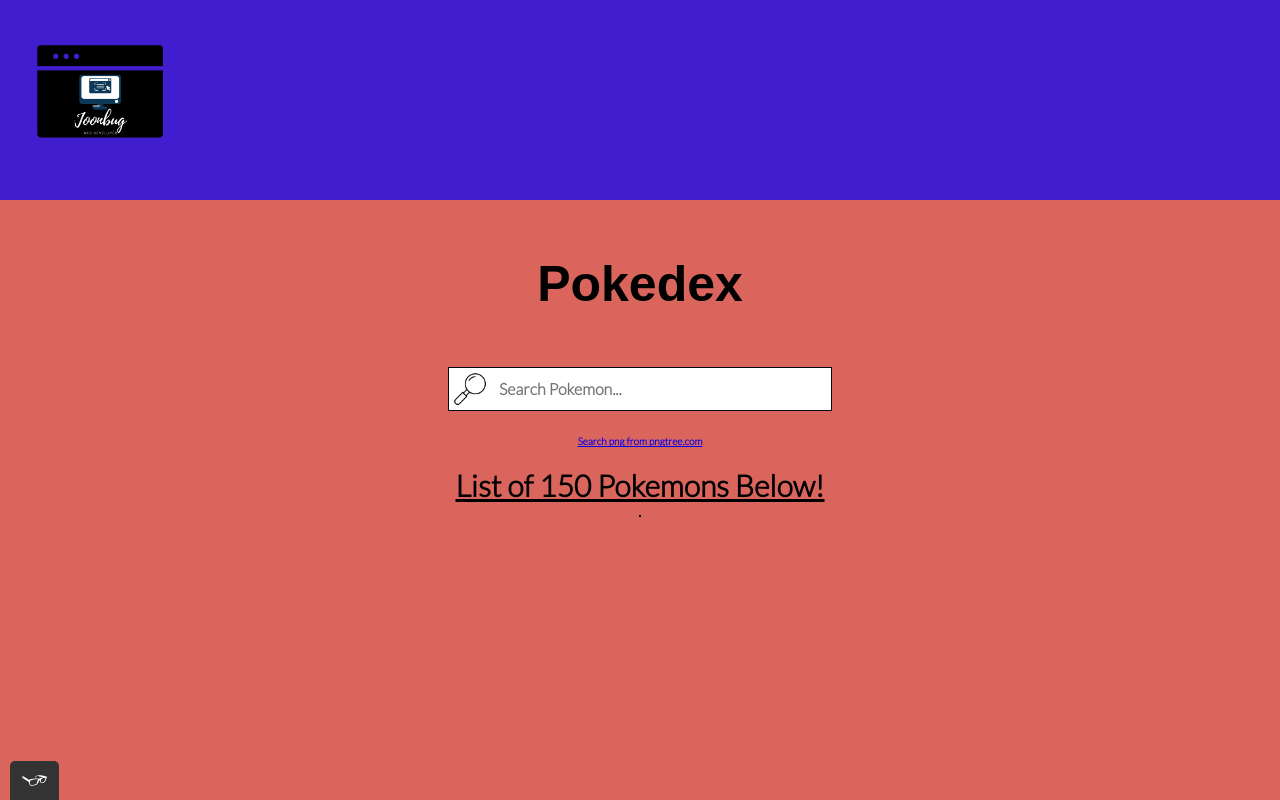
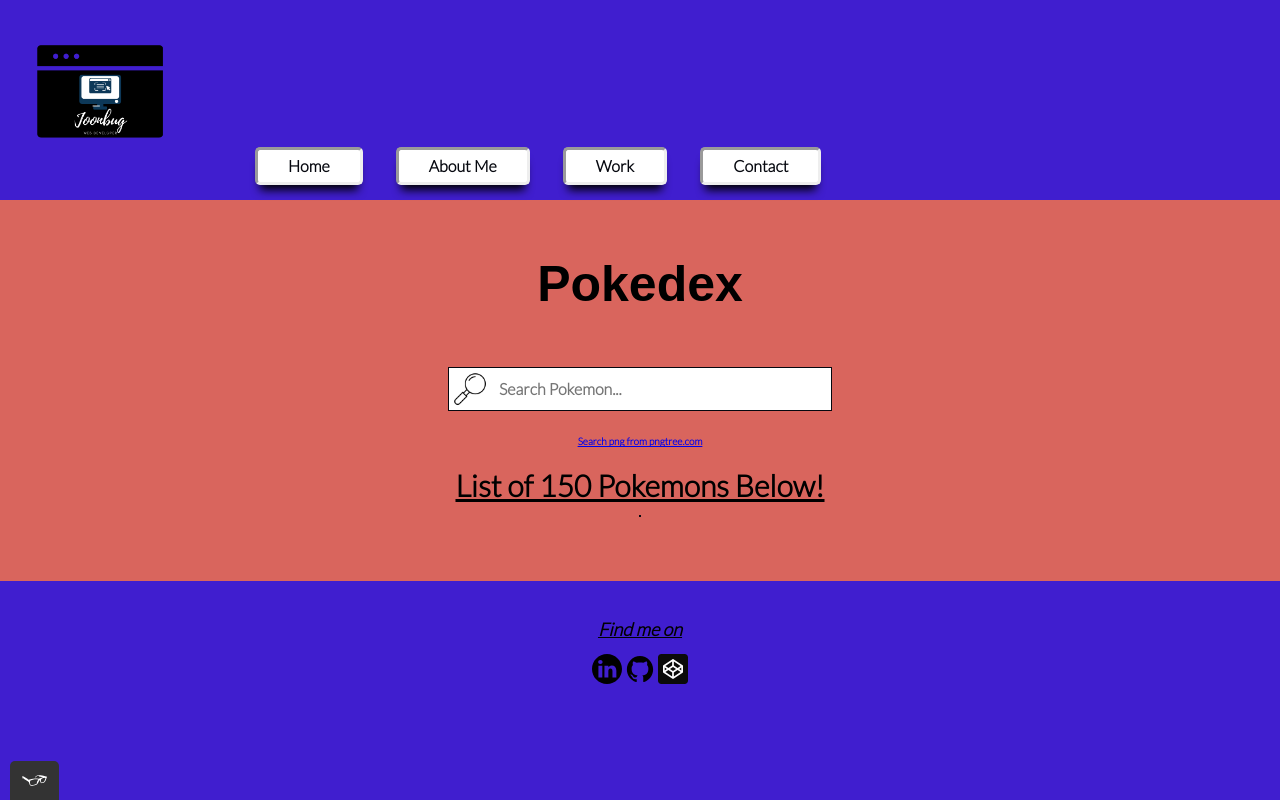
Before and after one commit to Joon-Bug5/Pokemon-Pokedex, a plain HTML site: page index.html in a window 1280 px wide. Drawn offline with Linux system fonts and the light colour scheme; no server answers.

Commit message:
Added Header navigation as well as footer

```diff
--- a/css/styles.css
+++ b/css/styles.css
@@ -19,17 +19,57 @@
 }
 
 .page-header{
-  background: var(--pure-blue-color);
   display: flex;
-  justify-content: flex-start;
+  background-color: var(--pure-blue-color);
+  background-size: 100% 100%;
+  background-size: cover;
 }
 
 .page-header__item{
+  flex: 0 0 175px;
   width: 200px;
+  float: left;
+  height: auto;
+}
+
+.page-header__item:last-child{
+  flex-grow: 1;
+  align-self: flex-end;
+}
+
+.navigation-list{
+  list-style: none;
+}
+
+.navigation-list li{
+  display: inline-block;
+  margin-left: 15px;
+  background: var(--white-color);
+  padding: 0 30px;
+  border-radius: 5px;
+  box-shadow: 0 10px 10px -5px;
+  margin: 15px;
+  border: inset;
+}
+
+.navigation-list__item{
+  text-decoration: none;
+  color: var(--ink-black-color);
 }
 
 body{
   background: var(--easter-red-color);
+}
+
+.page-footer{
+  clear: both;
+  display: flex;
+  flex-direction: column;
+  text-align: center;
+  background-color:var(--pure-blue-color);
+  padding: 1%;
+  margin: 5%;
+  box-shadow: 0 50vh 0 50vh var(--pure-blue-color);
 }
 
 .pokemon{
@@ -187,6 +227,16 @@ span{
   .pokemon-list{
     grid-template-columns: auto auto auto;
   }
+  .page-header__item{
+    max-width: 50%;
+    height: auto;
+  }
+  .navigation-list li{
+    max-width: 70%;
+    height: auto;
+    font-size: 10px;
+    display: block;
+  }
 }
 
 @media all and (max-width: 320px){
--- a/index.html
+++ b/index.html
@@ -16,6 +16,22 @@
 <body>
   <header class="page-header">
     <img src="img/Logo.png" class="page-header__item" alt="Joonbug Developer Logo" />
+    <nav class="main-navigation page-header__item">
+      <ul role="menubar" class="navigation-list">
+        <li role="presentation">
+          <a href="https://joon-bug5.github.io/Portfolio-Website/" title="Home Page" role="menuitem" class="navigation-list__item navigation-list__item--active">Home</a> <!-- (The ../ means going back from a folder when needing to go backwards to grab from different level) -->
+        </li>
+        <li role="presentation">
+          <a href="https://joon-bug5.github.io/Portfolio-Website/about.html" title="About Me Page" role="menuitem" class="navigation-list__item">About Me</a> <!-- When adding # before the path, it'll go towards the other location of the word within same Page-->
+        </li>
+        <li role="presentation">
+          <a href="https://joon-bug5.github.io/Portfolio-Website/work.html" title="Work Page" role="menuitem" class="navigation-list__item">Work</a>
+        </li>
+        <li role="presentation">
+          <a href="https://joon-bug5.github.io/Portfolio-Website/contact.html" title="Contact Page" role="menuitem" class="navigation-list__item">Contact</a>
+        </li>
+      </ul>
+    </nav>
   </header>
 
   <main>
@@ -35,6 +51,15 @@
     </div>
   </main>
 
+  <footer class="page-footer">
+    <h2><span class="find-me">Find me on</span></h2>
+    <div class="social-media">
+      <a href="https://www.linkedin.com/in/david-won-chung" title="LinkedIn Page" target="_blank"> <img src="img/LinkedIn-Image.svg" alt="LinkedIn logo" /></a>
+      <a href="https://github.com/Joon-Bug5" title="Github Page" target="_blank"> <img src="img/Github-Image.svg" alt="Github logo" /></a>
+      <a href="https://codepen.io/joonbug05/pen/yLXRyEJ" title="Codepen Page" target="_blank"> <img src="img/codepen.svg" alt="Codepen logo" /></a>
+    </div>
+  </footer>
+
 <script src="js/promise-polyfill.js"></script>
 <script src="js/fetch-polyfill.js"></script>
 <script src="js/scripts.js"  charset="utf-8"></script>
--- a/js/scripts.js
+++ b/js/scripts.js
@@ -41,7 +41,6 @@ let pokemonRepository = (function () {
     modal.appendChild(titleElement);
     modal.appendChild(imageElement);
     modal.appendChild(contentElement);
-    // modal.appendChild(typesElement);
     modalContainer.appendChild(modal);
     modalContainer.classList.add('is-visible');
   }
```
Also changed, not shown: img/Github-Image.svg (renamed from img/github.svg), img/LinkedIn-Image.svg (renamed from img/linkedin.svg).
